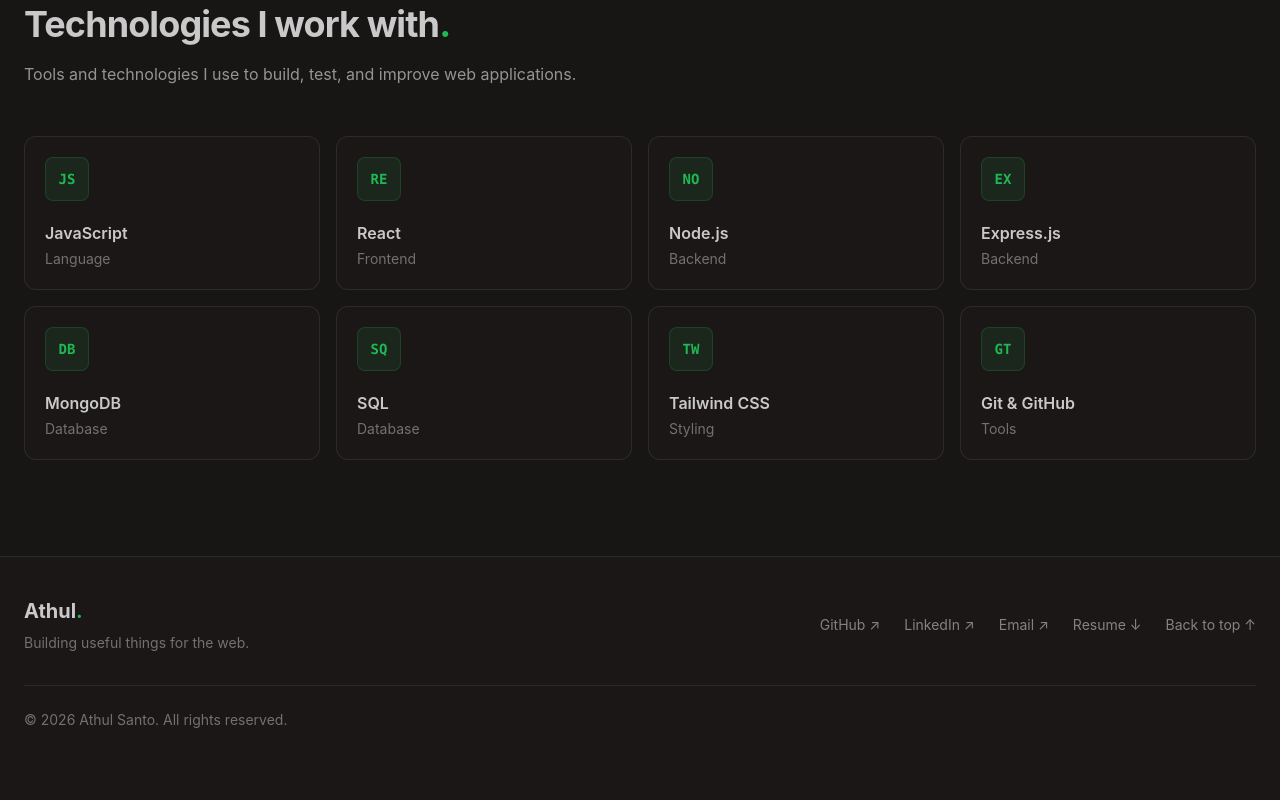
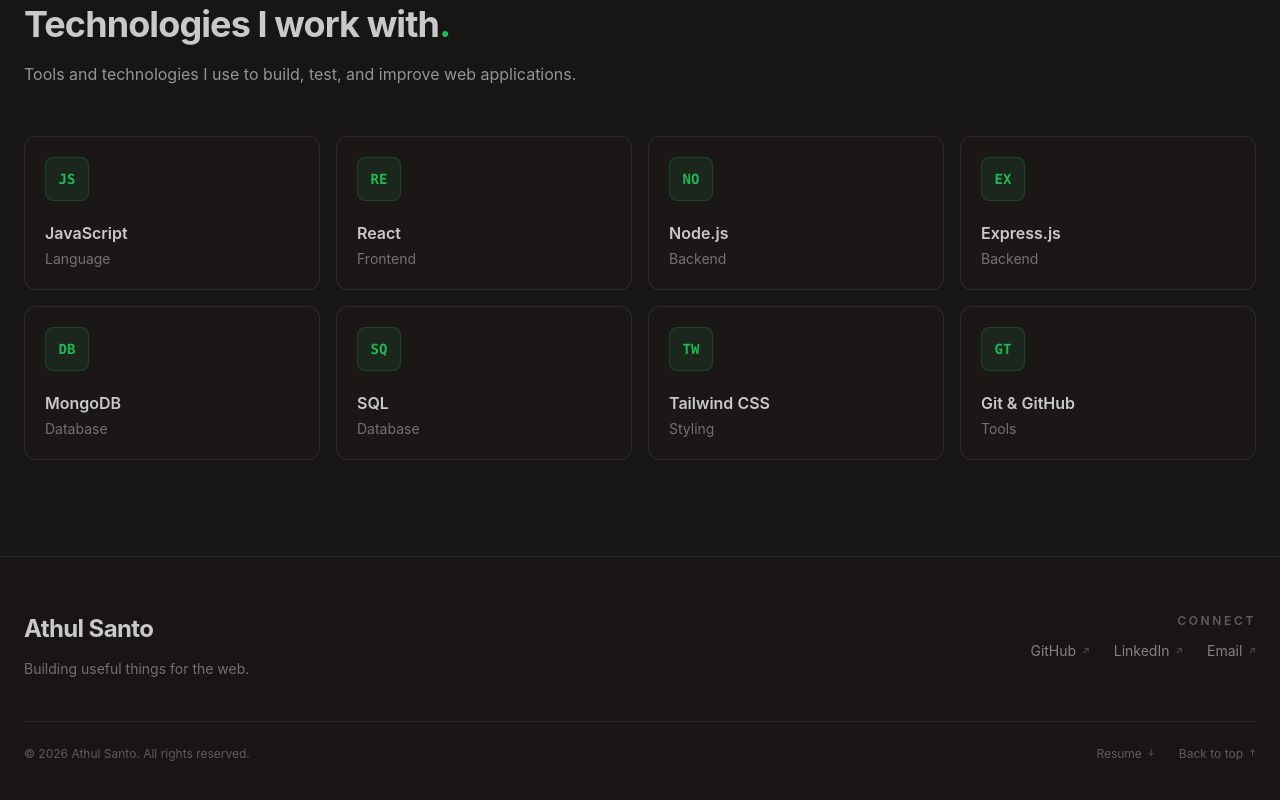
Before and after one commit to Athul-santo/Portfolio, a React (Vite) app in the folder fronetend/: page / in a window 1280 px wide. Shown: the part 1656-2456 px from the top of the page. Before the commit the page ends 2426 px from the top, so only its background shows below. Built offline with nearby package versions, Linux system fonts and the light colour scheme.

Commit message:
style: polish footer layout

```diff
--- a/fronetend/src/components/Footer.jsx
+++ b/fronetend/src/components/Footer.jsx
@@ -1,80 +1,118 @@
-
 import { Link } from 'react-router-dom'
 import { EMAIL_URL, RESUME_FILENAME, RESUME_URL } from '../contact'
 
-function Footer() {
 const currentYear = new Date().getFullYear()
 
+const connectLinkClass =
+  'group inline-flex items-center gap-1.5 text-sm text-base-content/60 transition-colors hover:text-primary focus-visible:text-primary focus-visible:underline focus-visible:underline-offset-4 focus-visible:outline-none'
+
+const utilityLinkClass =
+  'inline-flex items-center gap-1.5 text-xs text-base-content/40 transition-colors hover:text-primary focus-visible:text-primary focus-visible:underline focus-visible:underline-offset-4 focus-visible:outline-none'
+
+function Footer() {
   return (
-    <footer className="border-t border-base-content/10 bg-base-100">
-      <div className="px-6 py-10">
-        <div className="flex flex-col gap-8 sm:flex-row sm:items-center sm:justify-between">
+    <footer className="border-t border-base-content/10 bg-base-200/30">
+      <div className="px-6 py-12 sm:py-14">
+        <div className="flex flex-col gap-10 md:flex-row md:items-start md:justify-between">
           {/* Brand */}
-          <div>
-            <Link to="/" className="text-xl font-bold text-base-content">
-              Athul<span className="text-primary">.</span>
+          <div className="max-w-sm">
+            <Link
+              to="/"
+              className="inline-block text-2xl font-bold tracking-tight text-base-content transition-colors hover:text-primary focus-visible:text-primary focus-visible:underline focus-visible:underline-offset-4 focus-visible:outline-none"
+            >
+              Athul Santo
             </Link>
 
-            <p className="mt-2 text-sm text-base-content/50">
+            <p className="mt-3 max-w-xs text-sm leading-6 text-base-content/50">
               Building useful things for the web.
             </p>
           </div>
 
-          {/* Social links */}
-          <div className="flex flex-wrap gap-6 text-sm text-base-content/60">
+          {/* Connect */}
+          <nav aria-label="Connect" className="flex flex-col gap-3 md:items-end">
+            <p className="text-xs font-semibold uppercase tracking-[0.22em] text-base-content/40">
+              Connect
+            </p>
+
+            <div className="flex flex-wrap items-center gap-x-6 gap-y-3">
               <a
                 href="https://github.com/YOUR_USERNAME"
                 target="_blank"
-              rel="noreferrer"
-              className="transition hover:text-primary"
+                rel="noopener noreferrer"
+                className={connectLinkClass}
               >
-              GitHub ↗
+                GitHub
+                <span
+                  aria-hidden="true"
+                  className="text-[0.7em] text-base-content/35 transition-colors group-hover:text-primary"
+                >
+                  ↗
+                </span>
               </a>
 
               <a
                 href="https://linkedin.com/in/YOUR_PROFILE"
                 target="_blank"
-              rel="noreferrer"
-              className="transition hover:text-primary"
+                rel="noopener noreferrer"
+                className={connectLinkClass}
               >
-              LinkedIn ↗
+                LinkedIn
+                <span
+                  aria-hidden="true"
+                  className="text-[0.7em] text-base-content/35 transition-colors group-hover:text-primary"
+                >
+                  ↗
+                </span>
               </a>
 
               <a
                 href={EMAIL_URL}
                 target="_blank"
-              rel="noreferrer"
-              className="transition hover:text-primary"
+                rel="noopener noreferrer"
+                className={connectLinkClass}
               >
-              Email ↗
+                Email
+                <span
+                  aria-hidden="true"
+                  className="text-[0.7em] text-base-content/35 transition-colors group-hover:text-primary"
+                >
+                  ↗
+                </span>
               </a>
+            </div>
+          </nav>
+        </div>
 
+        {/* Bottom bar */}
+        <div className="mt-10 flex flex-col gap-4 border-t border-base-content/10 pt-6 sm:flex-row sm:items-center sm:justify-between">
+          <p className="text-xs text-base-content/40">
+            © {currentYear} Athul Santo. All rights reserved.
+          </p>
+
+          <div className="flex items-center gap-6">
             <a
               href={RESUME_URL}
               download={RESUME_FILENAME}
-              className="transition hover:text-primary"
+              aria-label="Download resume PDF"
+              className={utilityLinkClass}
             >
-              Resume ↓
+              Resume
+              <span aria-hidden="true" className="text-[0.7em]">
+                ↓
+              </span>
             </a>
 
-            <a
-              href="#"
-              onClick={(event) => {
-                event.preventDefault()
-                window.scrollTo({ top: 0, behavior: 'smooth' })
-              }}
-              className="transition hover:text-primary"
+            <button
+              type="button"
+              onClick={() => window.scrollTo({ top: 0, behavior: 'smooth' })}
+              className={`${utilityLinkClass} cursor-pointer`}
             >
-              Back to top ↑
-            </a>
+              Back to top
+              <span aria-hidden="true" className="text-[0.7em]">
+                ↑
+              </span>
+            </button>
           </div>
-        </div>
-
-        {/* Copyright */}
-        <div className="mt-8 border-t border-base-content/10 pt-6">
-          <p className="text-sm text-base-content/50">
-            © {currentYear} Athul Santo. All rights reserved.
-          </p>
         </div>
       </div>
     </footer>
```
Lines whose indentation alone changed are shown as unchanged.
